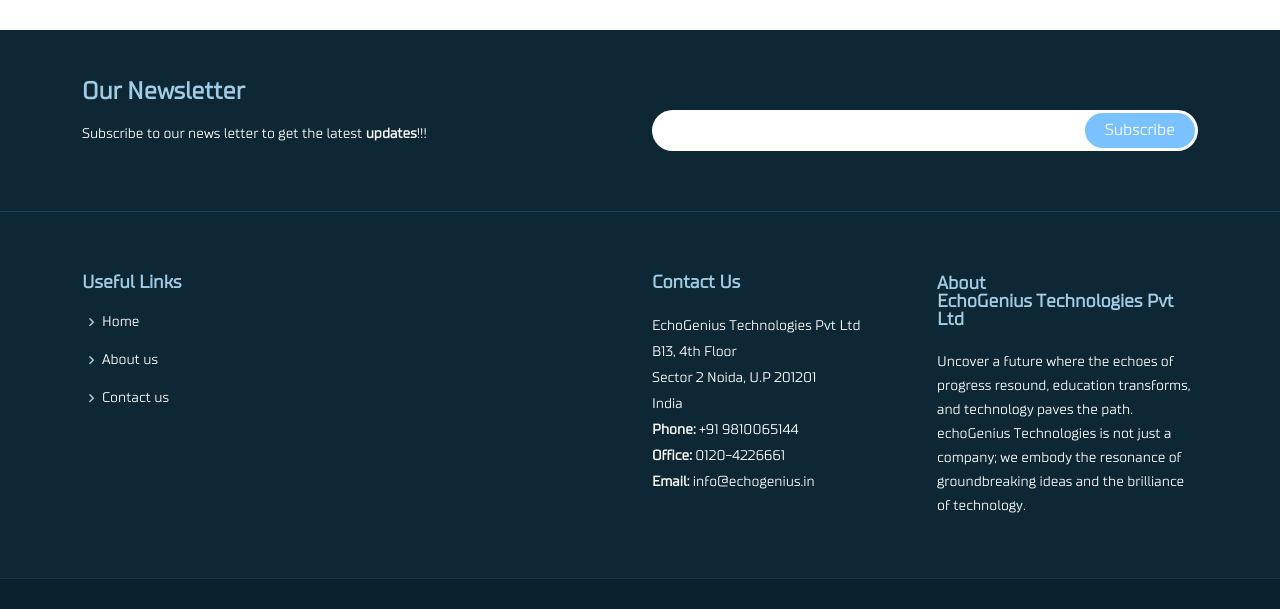
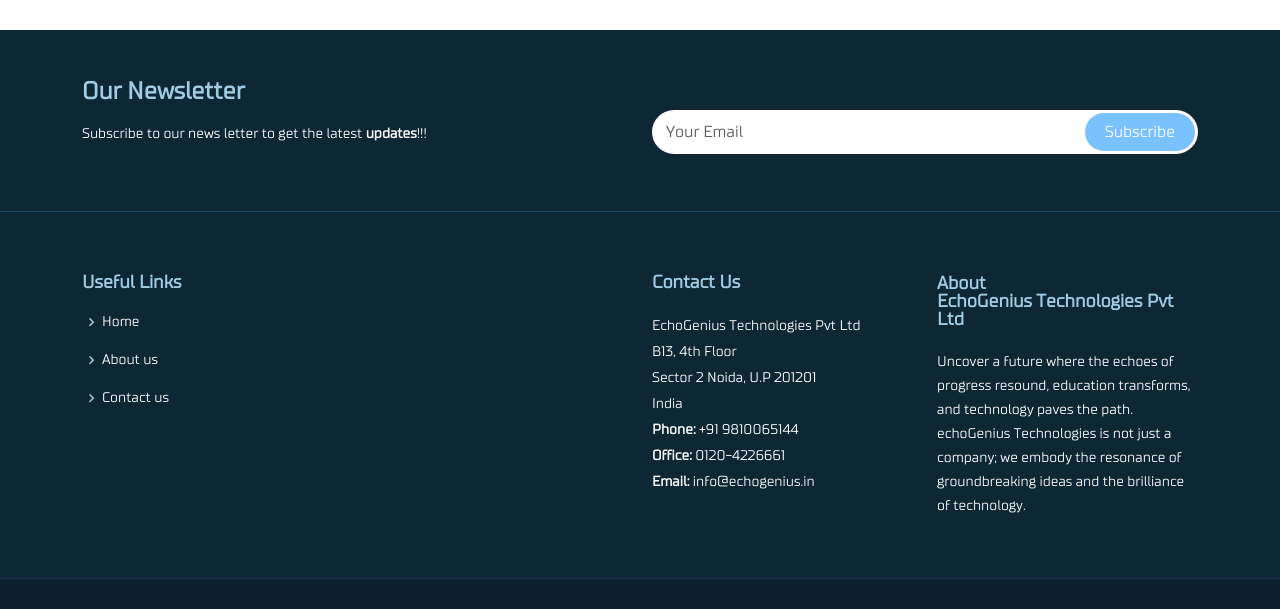
Before and after one commit to echoGenius/echoGenius.in, a PHP site: page / in a window 1280 px wide. Shown: the part 2081-2690 px from the top of the page. Run offline with PHP 8.4, Linux system fonts and the light colour scheme.

Commit message:
fixed form error

```diff
--- a/public_html/includes/footer.php
+++ b/public_html/includes/footer.php
@@ -9,7 +9,7 @@
           </div>
           <div class="col-lg-6">
             <form action="forms/subscribe.php" method="post" role="form" class="php-email-form">
-              <input type="email" name="email"><input type="submit" value="Subscribe">
+            <input type="email" class="form-control" name="email" id="email" placeholder="Your Email" required> <input type="submit" value="Subscribe">
             </form>
           </div>
         </div>
```
